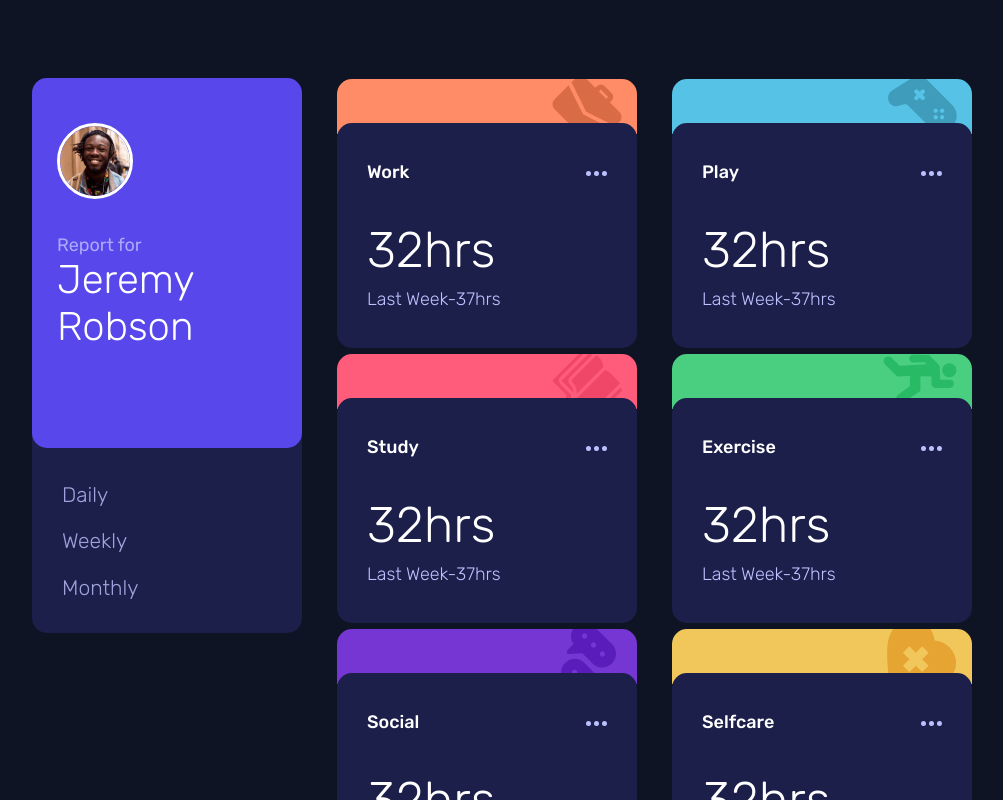
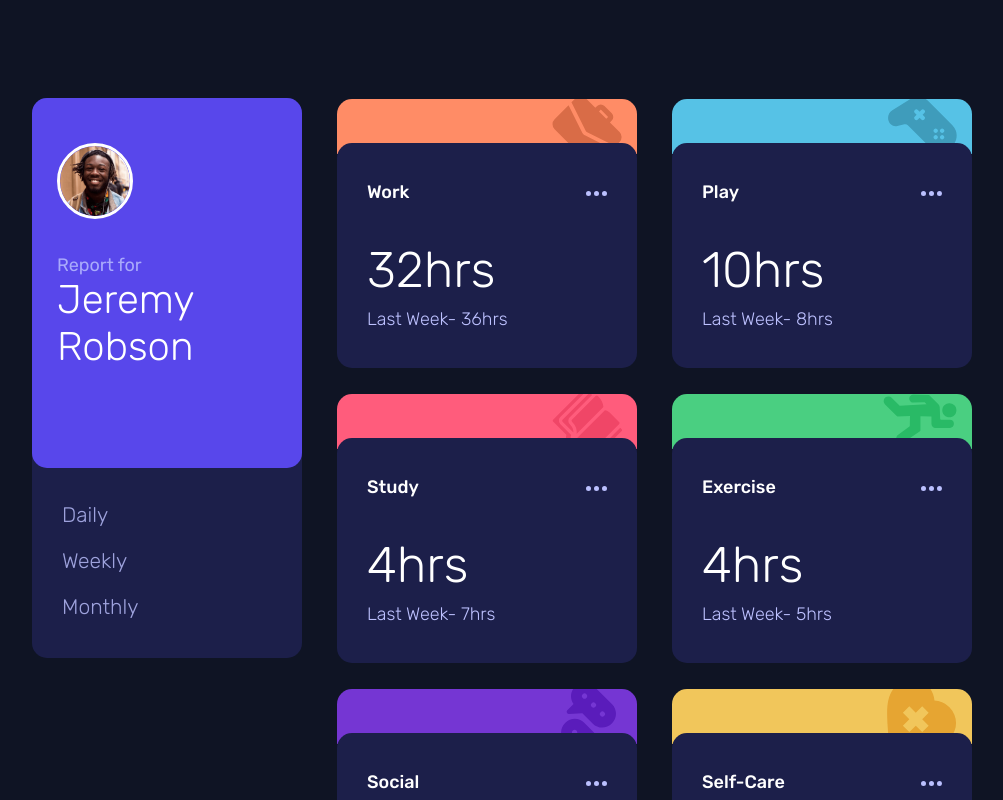
Before and after one commit to somaleyo/Time-tracking-, a React (Vite) app: page / in a window 1280 px wide. Shown: the top 800 px of the page, without its empty margins (76-1079 px from the left). Built offline with nearby package versions, Linux system fonts and the light colour scheme.

Commit message:
btns onclick

```diff
--- a/src/App.jsx
+++ b/src/App.jsx
@@ -22,12 +22,31 @@ function App() {
          activeTimeframe={timeframe} />
       </div>
       <div className='cards-container'>
-          <Card class="img-bg work" image="../src/assets/images/icon-work.svg" titre="Work" temps="32" lastweek="37"   classimage="icon" />
+          {/* <Card class="img-bg work" image="../src/assets/images/icon-work.svg" titre="Work" temps="32" lastweek="37"   classimage="icon" />
           <Card class="img-bg play" image="../src/assets/images/icon-play.svg" titre="Play" temps="32" lastweek="37" classimage="icon icon-play"   />
           <Card class="img-bg study" image="../src/assets/images/icon-study.svg" titre="Study" temps="32" lastweek="37" classimage="icon icon-study"   />
           <Card class="img-bg exercise" image="../src/assets/images/icon-exercise.svg" titre="Exercise" temps="32" lastweek="37"  classimage="icon icon-exercise"  />
           <Card class="img-bg social" image="../src/assets/images/icon-social.svg" titre="Social" temps="32" lastweek="37"  classimage="icon icon-social"  />
-          <Card class="img-bg selfcare" image="../src/assets/images/icon-self-care.svg" titre="Selfcare" temps="32" lastweek="37"  classimage="icon icon-selfcare"  />
+          <Card class="img-bg selfcare" image="../src/assets/images/icon-self-care.svg" titre="Selfcare" temps="32" lastweek="37"  classimage="icon icon-selfcare"  /> */}
+
+            {data.map((item, index) => {
+          // Obtenir les données pour le timeframe actuel
+          const currentData = item.timeframes[timeframe]
+          // Ajuster le titre pour Self Care (dans le JSON c'est "Self Care" mais dans votre classe CSS c'est "selfcare")
+          const cssClass = item.title.toLowerCase().replace(' ', '')
+
+          return (
+            <Card
+              key={index}
+              class={`img-bg ${cssClass}`}
+              image={`../src/assets/images/icon-${cssClass}.svg`}
+              titre={item.title}
+              temps={currentData.current}
+              lastweek={currentData.previous}
+              classimage={`icon ${cssClass !== 'work' ? `icon-${cssClass}` : ''}`}
+            />
+          )
+        })}
       </div>
     </section>
     </>
--- a/src/components/cards/card.css
+++ b/src/components/cards/card.css
@@ -32,7 +32,7 @@
 .social{
     background-color: hsl(264, 64%, 52%);
 }
-.selfcare{
+.self-care{
     background-color: hsl(43, 84%, 65%);
 }
 .icon{
@@ -56,7 +56,7 @@
     height: 100px;
     top: -22%;
 }
-.icon-selfcare{
+.icon-self-care{
     top: -20%;
     height: 70px;
 }
@@ -67,7 +67,7 @@
     flex-direction: column;
     width: 300px;
     justify-content: flex-start;
-    margin-top: -40px;
+    margin-top: -20px;
     height: 280px;
 }
 .card-body{
--- a/src/components/cards/card.jsx
+++ b/src/components/cards/card.jsx
@@ -15,7 +15,11 @@ export default function Card (props){
                                 <span className='point'><img src="../src/assets/images/icon-ellipsis.svg" alt="" /></span>
                             </div>
                             <h1>{props.temps}hrs</h1>
-                            <h3 className='lastweek'>Last Week-{props.lastweek}hrs</h3>
+                            <h3 className='lastweek'>
+                                {window.location.pathname.includes('daily') ? 'Yesterday' :
+                          window.location.pathname.includes('monthly') ? 'Last Month' : 'Last Week'}
+                        - {props.lastweek}hrs
+                            </h3>
                         </div>
                     </div>
 
--- a/src/components/profile/profile.css
+++ b/src/components/profile/profile.css
@@ -9,8 +9,9 @@
 .profile-body{
      background-color:  hsl(235, 46%, 20%);
      border-radius: 15px;
-     height: 555px;
+     height: 560px;
      margin-left: 100px;
+     margin-top: 20px;
 }
 .tracker{
 
--- a/src/data/data.json
+++ b/src/data/data.json
@@ -85,7 +85,7 @@
     }
   },
   {
-    "title": "Self Care",
+    "title": "Self-Care",
     "timeframes": {
       "daily": {
         "current": 0,
```
